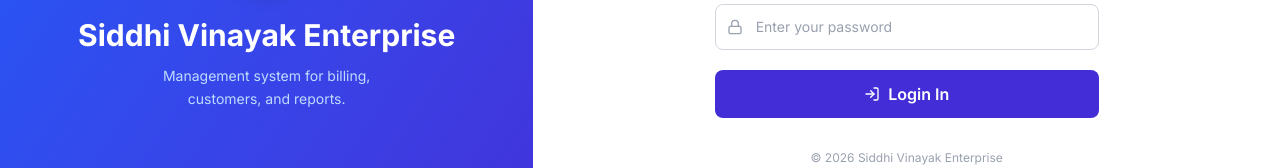
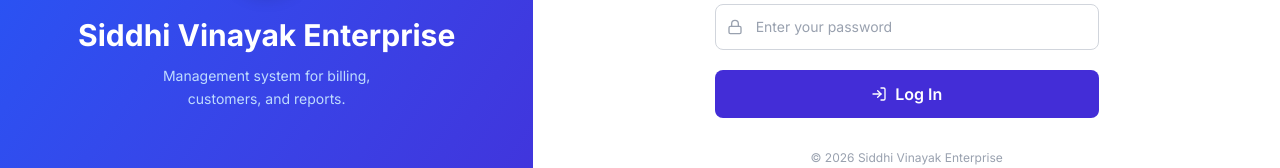
Before and after one commit to soubhik09/sv-client, a React (Vite) app: page /login in a window 1280 px wide. Shown: the part 396-564 px from the top of the page. Built offline with nearby package versions, Linux system fonts and the light colour scheme; no server answers.

Commit message:
Fix login to sign in

```diff
--- a/src/pages/Login.jsx
+++ b/src/pages/Login.jsx
@@ -90,7 +90,7 @@ export default function Login() {
               ) : (
                 <>
                   <LogIn className="w-4 h-4" />
-                  Login In
+                  Log In
                 </>
               )}
             </button>
```
